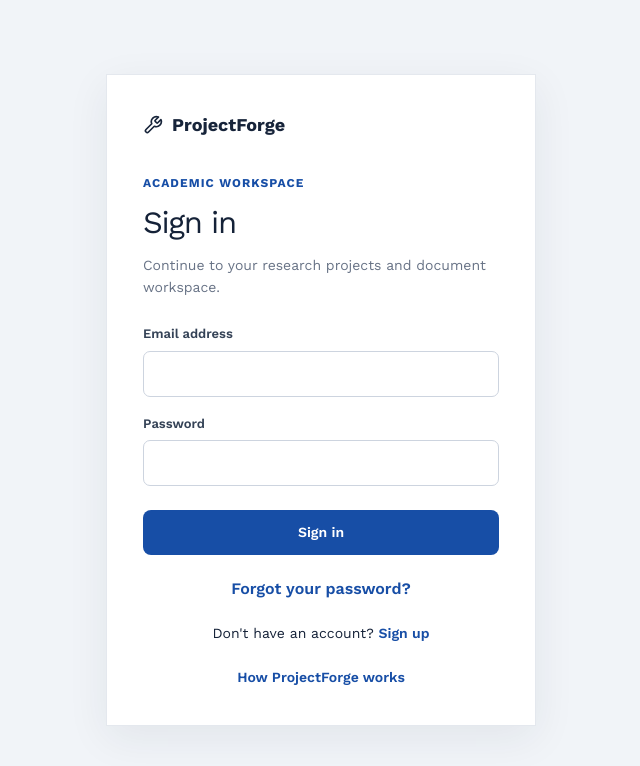
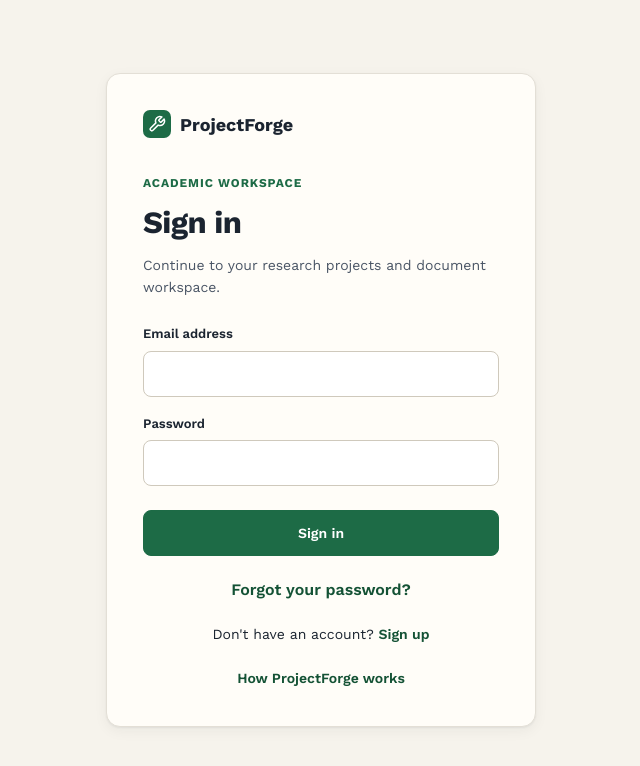
Before and after one commit to BOLA02/Ai-research, a Next.js app in the folder frontend/: page /login in a window 1280 px wide. Shown: the top 766 px of the page, without its empty margins (319-959 px from the left). Built offline with nearby package versions, Linux system fonts and the light colour scheme; no server answers.

Commit message:
Make the sign-in, sign-up and password pages match the app theme
Green brand colour, cream background, Work Sans, and 46px inputs and buttons.

Co-Authored-By: Claude Sonnet 5.5 <noreply@anthropic.com>
Claude-Session: https://claude.ai/code/session_01UWZyupnaaCGJ5qzH4qoiYW

```diff
--- a/frontend/app/workspace.css
+++ b/frontend/app/workspace.css
@@ -449,3 +449,20 @@ a.pf-row:hover { border-color: var(--pf-brand); }
 .hp-main h1, .hp-main h2, .hp-main h3 { font-weight: 700; }
 .hp-main ul { list-style: disc; }
 .hp-main summary { list-style: revert; }
+
+/* ------------------------------------------------------------ Sign-in pages use the app's theme */
+.login-page { --brand: var(--pf-brand); --ink: var(--pf-ink); --muted: var(--pf-muted); --line: var(--pf-line); background: var(--pf-canvas); font-family: var(--pf-sans); color: var(--pf-ink); }
+.login-panel { background: var(--pf-surface); border: 1px solid var(--pf-line); border-radius: 14px; box-shadow: var(--pf-shadow); }
+.login-brand { color: var(--pf-ink); }
+.login-brand svg { background: var(--pf-brand); color: #fff; border-radius: 7px; padding: 5px; box-sizing: content-box; width: 18px; height: 18px; }
+.login-panel h1 { font-weight: 700; letter-spacing: -0.02em; }
+.login-panel .eyebrow { color: var(--pf-brand); font-weight: 700; letter-spacing: 0.08em; text-transform: uppercase; font-size: 12px; }
+.login-panel .field { min-height: 46px; border: 1px solid var(--pf-line-strong); border-radius: 8px; background: #fff; font: inherit; font-size: 16px; }
+.login-panel .field:focus { outline: 2px solid var(--pf-brand); outline-offset: 0; border-color: var(--pf-brand); }
+.login-panel .label { font-size: 13px; font-weight: 600; color: var(--pf-ink); }
+.login-panel .btn { min-height: 46px; border-radius: 8px; font-weight: 600; font-family: inherit; }
+.login-panel .btn-primary { background: var(--pf-brand); color: #fff; border: 1px solid var(--pf-brand); }
+.login-panel .btn-primary:hover:not(:disabled) { background: var(--pf-brand-strong); }
+.login-panel a { color: var(--pf-brand-strong); font-weight: 600; }
+.login-error { border-color: #e9b9b0; background: var(--pf-danger-soft); color: var(--pf-danger); border-radius: 8px; }
+.login-panel .muted { color: var(--pf-ink-soft); }
```
